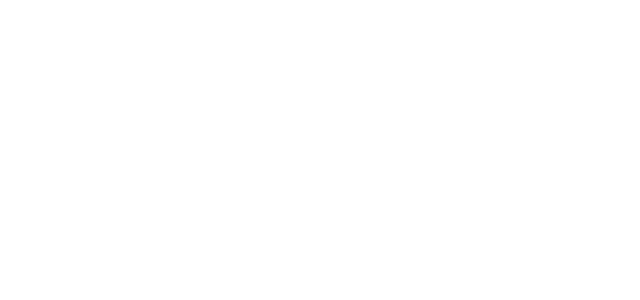
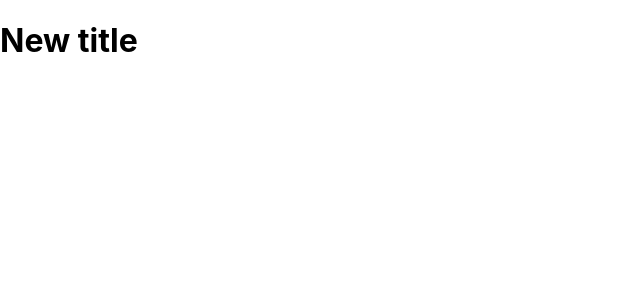
Before and after one commit to sjuriff/smidig-test, a React (Create React App) app: page / in a window 1280 px wide. Shown: the top 300 px of the page, without its empty margins (0-640 px from the left). Built offline with nearby package versions, Linux system fonts and the light colour scheme.

Commit message:
new title

```diff
--- a/src/App.js
+++ b/src/App.js
@@ -4,7 +4,7 @@
 function App() {
   return (
     <div>
-
+      <h1>New title</h1>
     </div>
   );
 }
```
